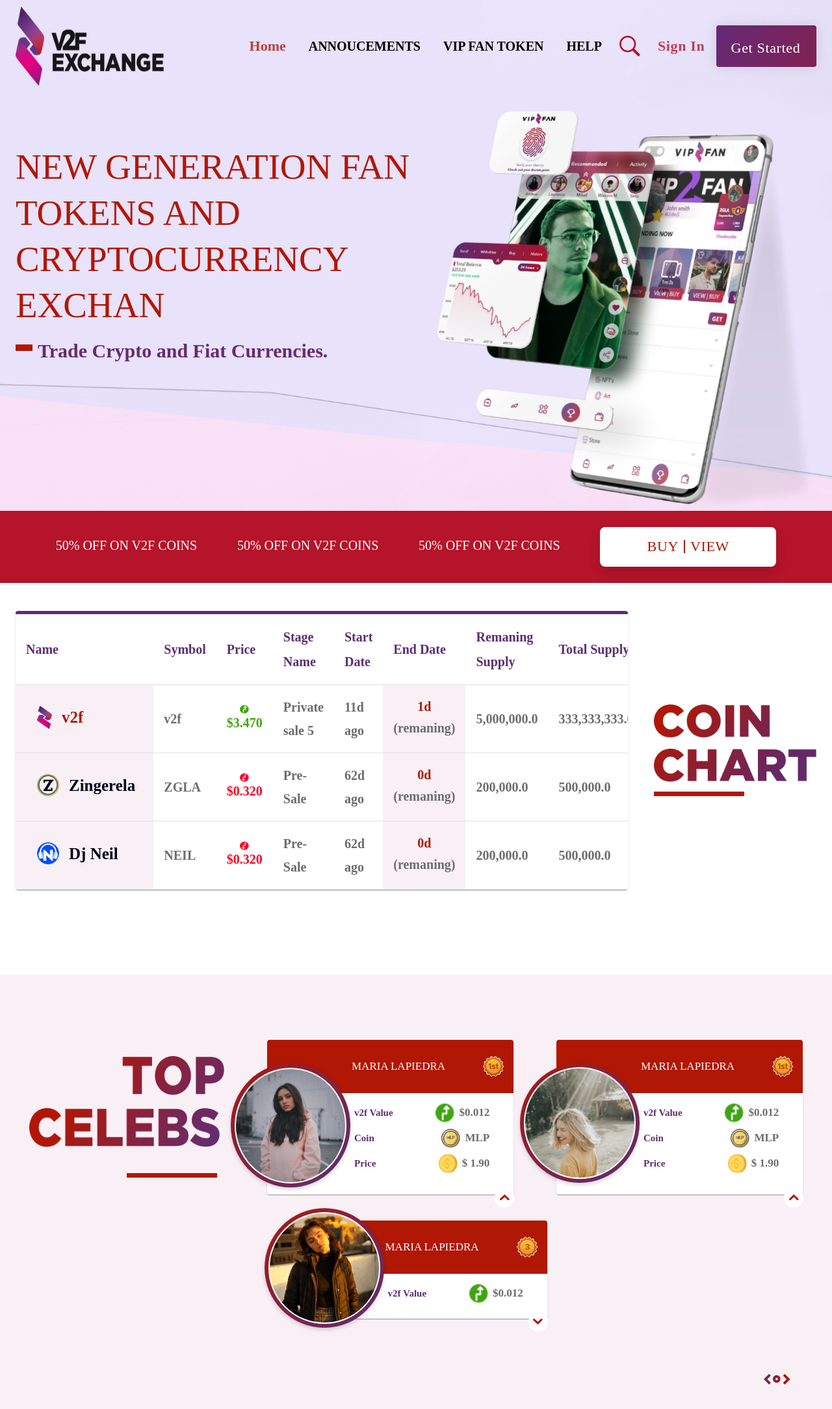
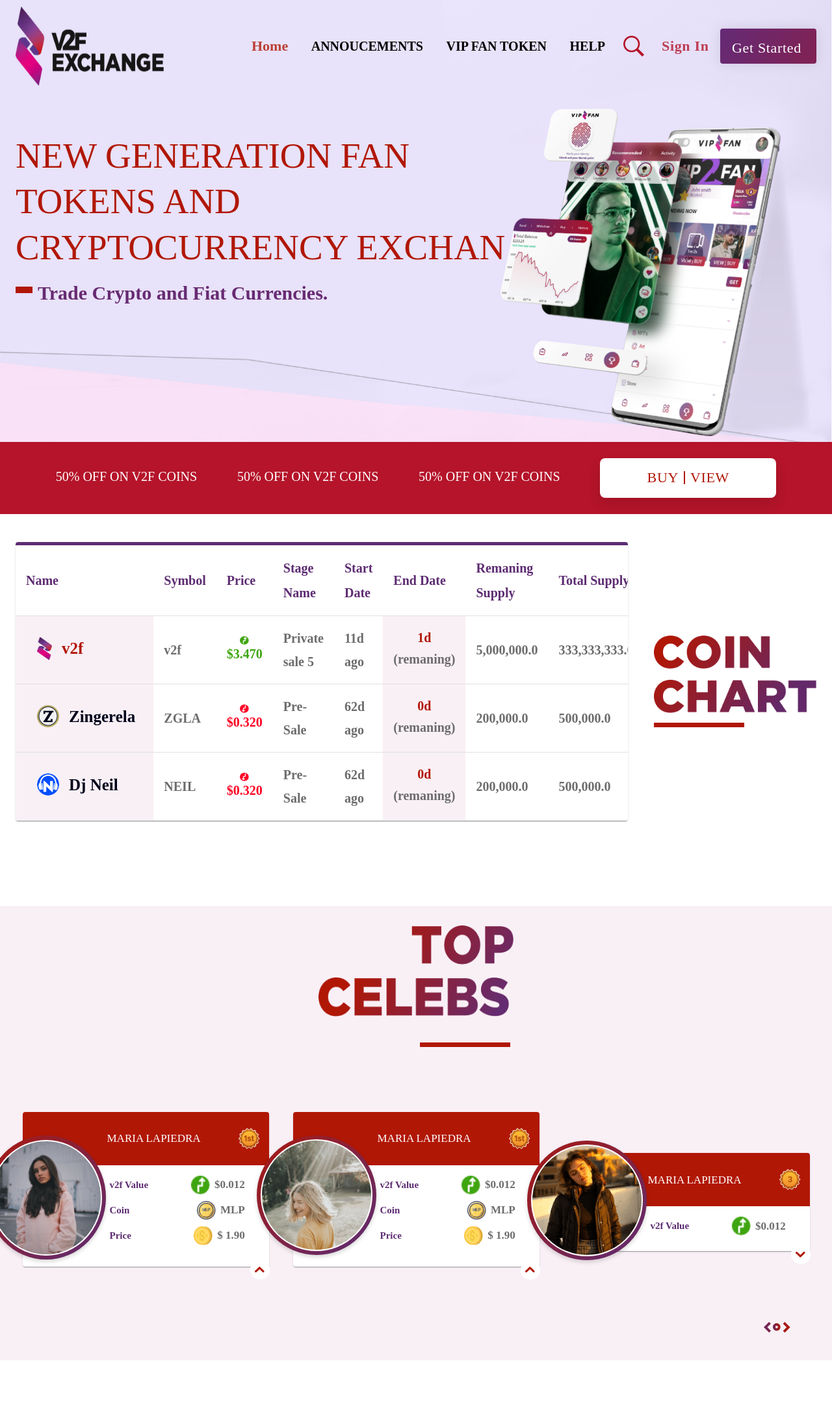
Before and after one commit to usama2333/Task-2, a React (Create React App) app: page / in a window 1280 px wide. Shown: the top 2168 px of the page at 65% size. After the commit the page ends 2093 px from the top, so only its background shows below. Built offline with nearby package versions, Linux system fonts and the light colour scheme; a small style sheet from the web is missing; a web font is replaced by a local one.

Commit message:
static pages with reponsiveness

```diff
--- a/src/components/card/Cards.js
+++ b/src/components/card/Cards.js
@@ -23,15 +23,15 @@
      <Container maxWidth='custom'
       sx={{ backgroundColor: "#f9f0f6" }}
       >
-       <Stack
-        sx={{pt : '100px' , pb : '85px' , flexWrap : 'wrap'}}
-        direction= {{md : 'row' , xs : 'column'}}
-        justifyContent= 'space-around'
-        alignItems='center'
-        spacing = {3}
-       >
+
+     <Stack
+      direction={{xl : 'row',lg : 'column' , xs : 'column' }}
+      justifyContent= {{lg : 'space-around' , md : 'center'}}
+        alignItems={{lg : 'space-around'  }}
+     >
+
          <Box
-          sx={{display : 'flex', flexDirection : 'column'}}
+          sx={{display : 'flex', flexDirection : 'column' , justifyContent : 'center' , alignItems : 'center' , mt : {xs :'30px' , xl : '0px'}}}
          >
             <Box
             component='img'
@@ -46,12 +46,23 @@
             ></Box>
          </Box>
 
+
+
+       <Stack
+        sx={{pt : '100px' , pb : '85px' , flexWrap : 'wrap'}}
+        direction= {{md : 'row' , xs : 'column'}}
+        justifyContent= 'space-around'
+        alignItems='center'
+        spacing = {{xl : 9 , md : 2 , xs : 4}}
+       >
+
+
      <Box
       sx={{position : 'relative'}}
      >
 
 
-     <Card sx={{ maxWidth: '500px',  height: {sm : '238px' , xs : '200px'}, width : { md : '379px',sm : '500px' , xs : '320px' } , }}>
+     <Card sx={{ maxWidth: '500px',  height: {sm : '238px' , xs : '200px'}, width : { lg : '379px',md : '350px',sm : '500px' , xs : '320px' } , }}>
       <CardMedia
         sx={{ pt : {sm : '25px' , xs : '15px'}, pb :  {sm : '25px' , xs : '15px'},backgroundColor: '#b11705' }}
       >
@@ -198,7 +209,7 @@
      >
 
 
-<Card sx={{ maxWidth: '500px',  height: {sm : '238px' , xs : '200px'}, width : {xs : '320px' , sm : '500px' , md : '379px'} , }}>
+<Card sx={{ maxWidth: '500px',  height: {sm : '238px' , xs : '200px'}, width : {xs : '320px' , sm : '500px' , md : '350px' , lg : '379px'} , }}>
       <CardMedia
         sx={{ pt : {sm : '25px' , xs : '15px'}, pb :  {sm : '25px' , xs : '15px'},backgroundColor: '#b11705' }}
       >
@@ -345,7 +356,7 @@
      >
 
 
-     <Card sx={{ maxWidth: '500px',  width : { md : '379px',sm : '500px' , xs : '320px' } , mt : {xlg : '0px', md : '40px'} }}>
+     <Card sx={{ maxWidth: '500px',  width : { lg :'379px', md : '350px',sm : '500px' , xs : '320px' } , mt : {xlg : '0px', md : '40px'} }}>
       <CardMedia
         sx={{ pt : '25px', pb : '25px',backgroundColor: '#b11705' }}
       >
@@ -437,6 +448,8 @@
 
        </Stack>
 
+    </Stack>
+
        <Box
         sx={{position : 'relative' , display : 'flex' , justifyContent : 'end' , alignItems : 'center', pb : '42px', mr : '40px'}}
        >
--- a/src/components/home/Home.js
+++ b/src/components/home/Home.js
@@ -102,13 +102,14 @@
                   xs: "400px",
                   sm: "600px",
                   md: "700px",
-                  lg: "600px",
+                  lg: "500px",
                   xlg: "700px",
                   xl: "auto",
                 },
                 height: "auto",
                 display: "inline-block",
                 mt: { sm: "70px", md: "80px", lg: "150px" },
+                ml : {lg : '-50px'}
               }}
             ></Box>
           </Box>
--- a/src/components/navbar/Navbar.js
+++ b/src/components/navbar/Navbar.js
@@ -342,7 +342,7 @@
                       height: "22px",
                       textTransform: "capitalize",
                       margin: { xlg :"18.7px 4.4px 18.7px 18.7px" ,
-                                lg :"14.7px 3.4px 14.7px 14.7px",
+                                lg :"9.7px 2px 9.7px 9.7px",
                                 md : "10.7px 3px 10.7px 10.7px",
                                 sm : "8.7px 2px 8.7px 8.7px",
                                 xs : "3.7px 1px 3.7px 3.7px",
```
